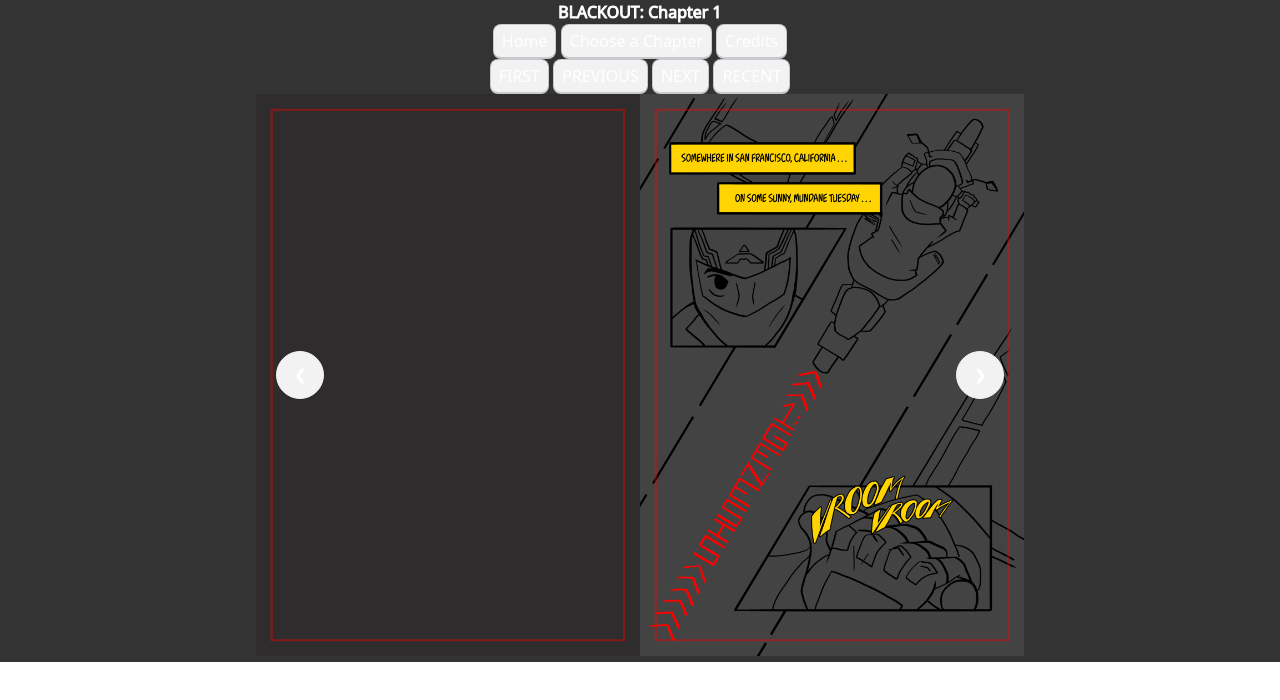
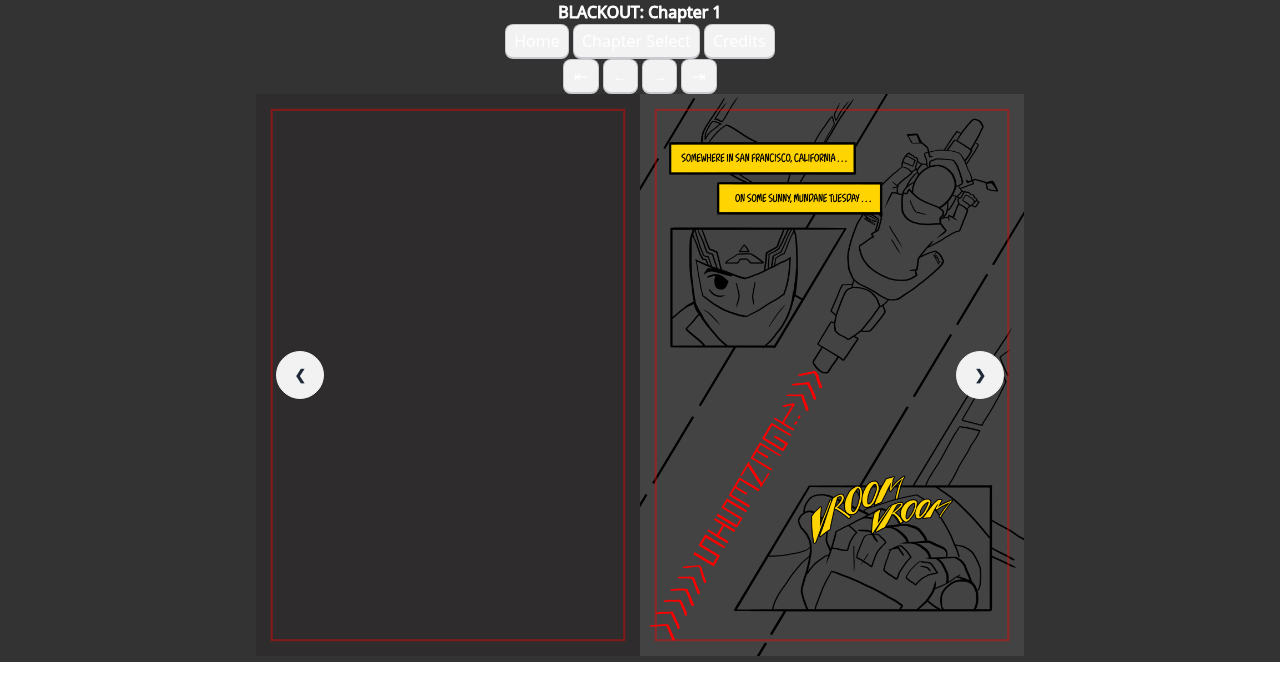
Before and after one commit to Dexterity10/dexterity10.github.io, a plain HTML site: page chapter1.html in a window 1280 px wide. Drawn offline with nearby package versions, Linux system fonts and the light colour scheme.

Commit message:
v0.27
Nav Update pt.1
+ Setting new default in index html

```diff
--- a/chapter1.html
+++ b/chapter1.html
@@ -16,16 +16,17 @@
 <body>
   <div class="mar-auto text-mid">
     <h1>BLACKOUT: Chapter 1</h1>
-    <!-- Website nav -->
-    <a href="index.html"><button class="kbd">Home</button></a>
-    <a href="chapterselect.html"><button class="kbd">Choose a Chapter</button></a>
-    <a href="credits.html"><button class="kbd">Credits</button></a>
-    <br>
-    <!-- Chapter nav -->
-    <a href="chapter1.html"><button class="kbd"> FIRST </button></a>
-    <button class="kbd" onclick="prev();"> PREVIOUS </button>
-    <button class="kbd" onclick="next();"> NEXT </button>
-    <button class="kbd" onclick="recent();"> RECENT </button><br>
+    <div> <!-- Web Nav div -->
+      <a href="index.html"><button class="kbd "> Home </button></a>
+      <a href="chapterselect.html"><button class="kbd "> Chapter Select </button></a>
+      <a href="credits.html"><button class="kbd "> Credits </button></a>
+    </div>
+    <div> <!-- Chapter nav -->
+    <a href="chapter1.html" class="kbd"> ⇤ </a>
+    <button class="kbd" onclick="prev();"> ← </button>
+    <button class="kbd" onclick="next();"> → </button>
+    <button class="kbd" onclick="recent();"> ⇥ </button>
+  </div>
     <!-- Start of chapter -->
     <div class="carousel size-3/5">
       <div id="slide1" class="carousel-item relative w-full">
--- a/style.css
+++ b/style.css
@@ -1,11 +1,12 @@
 html {
   height: 100%;
   width: 100%;
+
 }
 
-a,
-a:link {
-  color: #fff;
+.kdb {
+  color:red;
+  background-color: black;
 }
 
 h1,
```
Also changed, not shown: index.html (+19 -8 lines).
